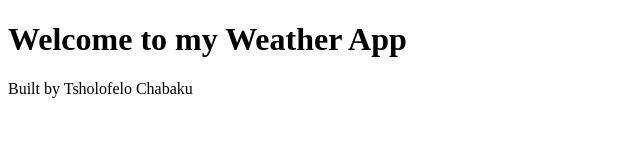
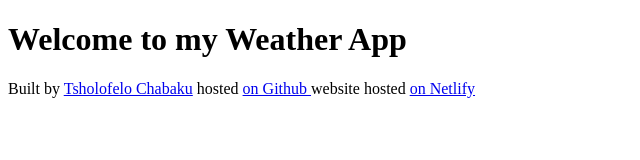
Before and after one commit to Virginia-Chabaku/homework, a plain HTML site: page index.html in a window 1280 px wide. Shown: the whole page, without its empty margins (0-640 px from the left). Drawn offline with Linux system fonts and the light colour scheme.

Commit message:
Added links to the footer

```diff
--- a/index.html
+++ b/index.html
@@ -7,6 +7,15 @@
   </head>
   <body>
     <h1>Welcome to my Weather App</h1>
-    <footer>Built by Tsholofelo Chabaku</footer>
+    <footer>
+      Built by
+      <a href="https://github.com/Virginia-Chabaku/" target="_blank">
+        Tsholofelo Chabaku</a
+      >
+      hosted
+      <a href="https://github.com/Virginia-Chabaku/homework"> on Github </a>
+      website hosted
+      <a href="https://homework-week7.netlify.app/"> on Netlify</a>
+    </footer>
   </body>
 </html>
```
